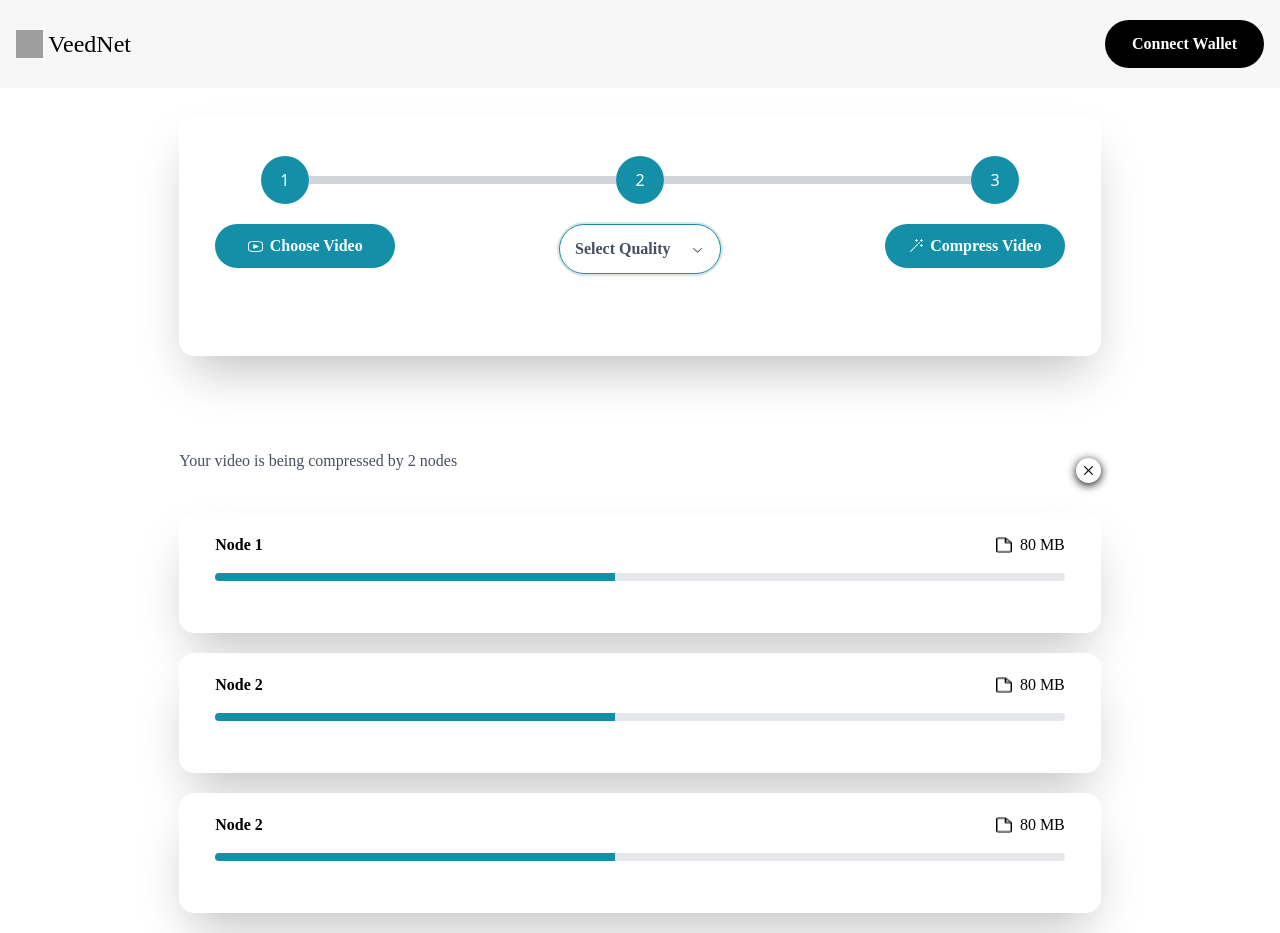
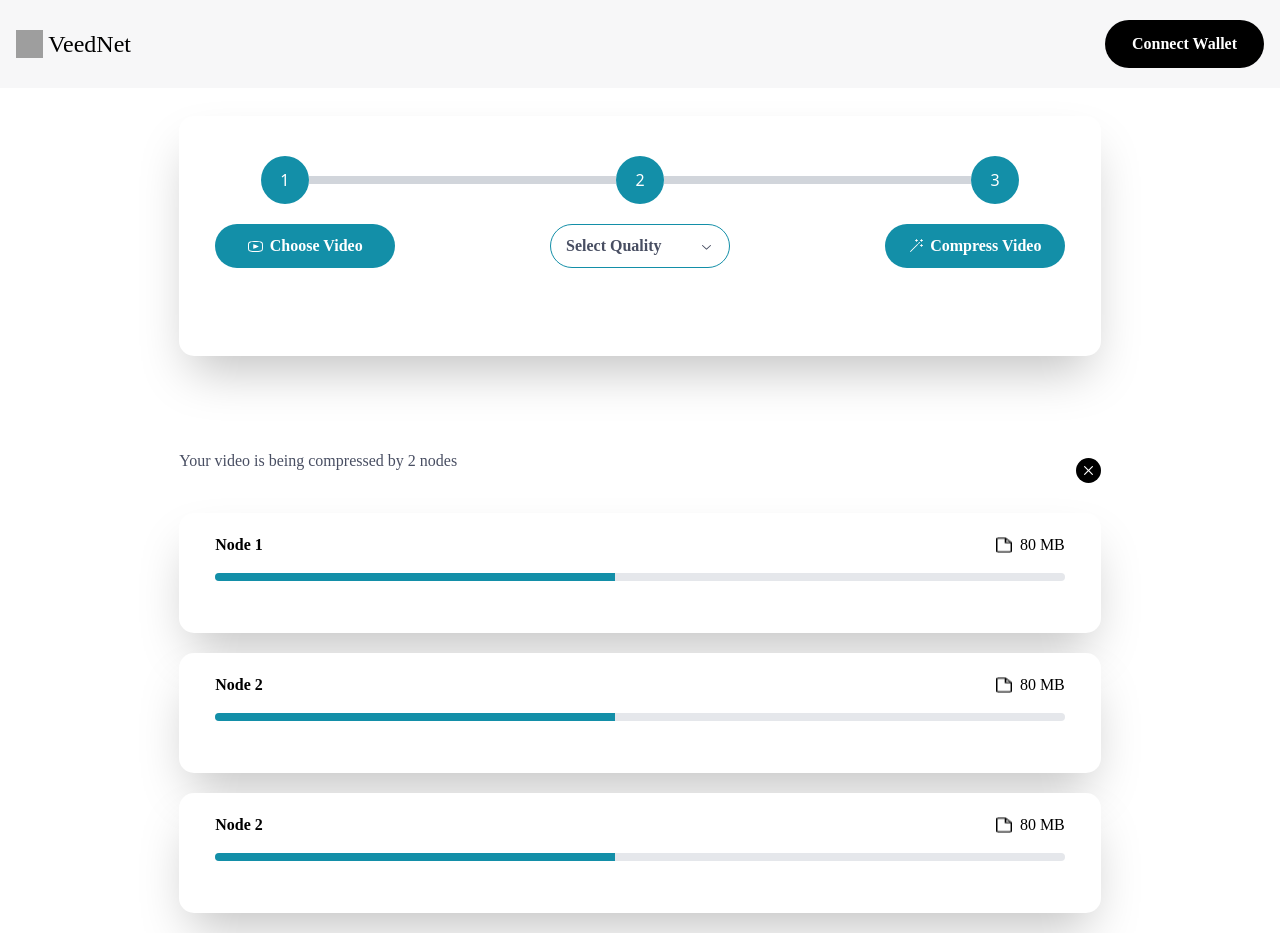
Before and after one commit to 4hackerx/veednet, a Next.js app: page /services/video-compressor in a window 1280 px wide. Built offline with nearby package versions, Linux system fonts and the light colour scheme; grey boxes are pictures that could not be loaded.

Commit message:
fix: i just remove the shadow and i add some changes

```diff
--- a/library/components/molecules/CompresorColabsible.tsx
+++ b/library/components/molecules/CompresorColabsible.tsx
@@ -26,7 +26,7 @@ const CollapsibleDemo = () => {
           <Collapsible.Trigger asChild>
             <div className="">
               <button
-                className="rounded-[50%] h-[25px] w-[25px] inline-flex items-center justify-center text-violet11 shadow-[0_2px_10px] shadow-blackA4 outline-none data-[state=closed]:bg-white data-[state=open]:bg-violet3 hover:bg-violet3 focus:shadow-[0_0_0_2px] focus:shadow-black"
+                className="rounded-[50%] h-[25px] w-[25px] inline-flex items-center justify-center text-violet11 bg-[black] text-[#FFFFFF] outline-none data-[state=closed]:bg-white data-[state=open]:bg-violet3 hover:bg-violet3"
                 onClick={() => {
                   setOpen;
                 }}
@@ -38,7 +38,7 @@ const CollapsibleDemo = () => {
         </div>
 
         <div className="flex justify-center">
-          <div className="bg-[#FFFFFF] md:w-[100%] w-[62vh] rounded-[15px] shadow-2xl mb-5 lg:h-[15vh] md:h-[18vh] p-5">
+          <div className="bg-[#FFFFFF] md:w-[100%] w-[55vh] rounded-[15px] shadow-2xl mb-5 lg:h-[15vh] md:h-[18vh] p-5">
             <div className="px-4">
               <div className="flex justify-between mb-4 ">
                 <h1 className="text-[#000000] text-[16px] font-outfit font-bold">
@@ -67,7 +67,7 @@ const CollapsibleDemo = () => {
         <Collapsible.Content>
         {["", ""].map((_, index) => (
             <div className="flex justify-center">
-              <div className="bg-[#FFFFFF] md:w-[100%] w-[62vh] rounded-[15px] shadow-2xl mb-5 lg:h-[15vh] md:h-[18vh] p-5">
+              <div className="bg-[#FFFFFF] md:w-[100%] w-[55vh] rounded-[15px] shadow-2xl mb-5 lg:h-[15vh] md:h-[18vh] p-5">
                 <div className="px-4">
                   <div className="flex justify-between mb-4 ">
                     <h1 className="text-[#000000] font-outfit text-[16px] font-bold">
--- a/library/components/molecules/QualitySelect.tsx
+++ b/library/components/molecules/QualitySelect.tsx
@@ -17,11 +17,11 @@ interface selectProps {
 }
 
 const QualitySelect = (prop: selectProps) => (
-  <div className="flex flex-col gap-2 w-[18%] items-center font-semibold text-[#484E62]">
+  <div className="flex flex-col w-[18%] items-center font-semibold text-[#484E62]">
     {prop.label && <p className="text-sm font-medium">{prop.label}</p>}
     <Select.Root>
       <Select.Trigger
-        className="inline-flex text-[#484E62] items-center font-outfit justify-between border border-[#138FA8] rounded-[32px] w-[162px] p-6 px-[15px] leading-none h-[44px] bg-white shadow-[0_0_0_2px] shadow-[#DEE6E5] outline-none"
+        className="inline-flex text-[#484E62] items-center font-outfit justify-between border border-[#138FA8] rounded-[32px] w-[180px] px-[15px] leading-none h-[44px] bg-white shadow-[#DEE6E5] outline-none"
         aria-label="Project"
       >
         <Select.Value placeholder="Select Quality" />
```
